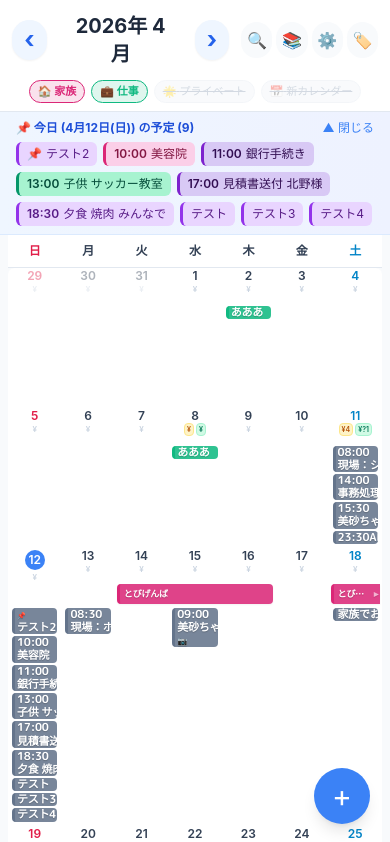
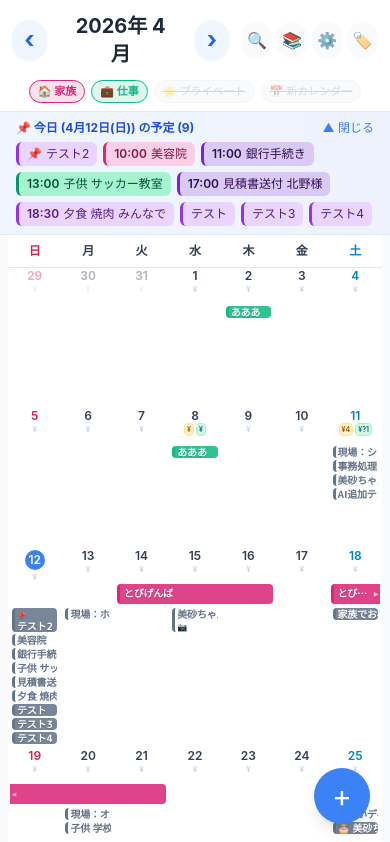
Before and after one commit to kentaro-shimizu-alt/family-calendar, a Next.js app: page / in a window 390 px wide. Shown: the top 842 px of the page. Built offline with nearby package versions, Linux system fonts and the light colour scheme.

Commit message:
スマホUI改修: 文字10px統一、終日/時間指定分離、subAccent下線、時間非表示

```diff
--- a/src/app/globals.css
+++ b/src/app/globals.css
@@ -46,6 +46,15 @@ body {
     font-weight: 700 !important;
     letter-spacing: -0.02em;
     overflow: hidden !important;
+  }
+  /* 変更3: subAccentがある場合、ブロック下部に2pxの線をつける */
+  .ev-block[data-sub-accent] {
+    border-bottom: 2px solid var(--ev-sub-accent) !important;
+  }
+  /* 変更4: 時間指定予定はtransparent背景・text-shadowなし */
+  .ev-block[data-timed] {
+    background-color: transparent !important;
+    text-shadow: none !important;
   }
 }
 
--- a/src/components/MonthView.tsx
+++ b/src/components/MonthView.tsx
@@ -280,28 +280,34 @@ export default function MonthView({ currentMonth, events, dailyData, subCalendar
                         <div className="flex flex-col gap-[2px]">
                           {dayEvents.map((ev) => {
                             const c = resolveEventColor(ev, subCalendars);
+                            // スマホ: 時間指定予定は背景なし・accent色テキスト
+                            const isTimed = !!ev.startTime;
                             return (
                               <button
                                 key={ev.id}
                                 onClick={(e) => { e.stopPropagation(); onEventClick(ev); }}
-                                className="ev-block text-left text-[11px] sm:text-[12px] leading-[1.2] rounded px-0.5 sm:px-1 py-0 sm:py-[2px] hover:brightness-95 transition font-bold overflow-hidden"
+                                className="ev-block text-left text-[10px] sm:text-[12px] leading-[1.2] rounded px-0.5 sm:px-1 py-0 sm:py-[2px] hover:brightness-95 transition font-bold overflow-hidden"
                                 style={{
                                   '--ev-bg': c.bg,
                                   '--ev-fg': c.fg,
-                                  '--ev-mobile-bg': c.mobileBg,
-                                  '--ev-mobile-fg': c.mobileFg,
+                                  '--ev-mobile-bg': isTimed ? 'transparent' : c.mobileBg,
+                                  '--ev-mobile-fg': isTimed ? c.accent : c.mobileFg,
                                   '--ev-accent': c.accent,
+                                  '--ev-sub-accent': c.subAccent || '',
                                   backgroundColor: c.bg,
                                   color: c.fg,
                                   borderLeft: `3px solid ${c.accent}`,
                                   borderRight: c.subAccent ? `3px solid ${c.subAccent}` : undefined,
                                 } as React.CSSProperties}
+                                data-timed={isTimed ? 'true' : undefined}
+                                data-sub-accent={c.subAccent || undefined}
                                 title={ev.title}
                               >
                                 {ev.pinned && <span className="text-[7px] sm:text-[8px]">📌</span>}
                                 {ev.site && <span className="text-[7px] sm:text-[8px]">💼</span>}
+                                {/* スマホでは時間指定予定の時間は非表示 */}
                                 {ev.startTime && (
-                                  <span className="font-bold">{ev.startTime}</span>
+                                  <span className="font-bold hidden sm:inline">{ev.startTime}</span>
                                 )}
                                 <span className="truncate">{ev.title}</span>
                                 {ev.images && ev.images.length > 0 && (
@@ -528,13 +534,14 @@ export default function MonthView({ currentMonth, events, dailyData, subCalendar
                     <button
                       key={`${b.event.id}__${b.weekIdx}__${b.startCol}`}
                       onClick={(e) => { e.stopPropagation(); onEventClick(b.event); }}
-                      className="ev-block pointer-events-auto absolute text-left text-[9px] sm:text-[12px] leading-tight truncate hover:brightness-95 transition flex items-center gap-0.5 font-bold sm:font-medium shadow-sm"
+                      className="ev-block pointer-events-auto absolute text-left text-[10px] sm:text-[12px] leading-tight truncate hover:brightness-95 transition flex items-center gap-0.5 font-bold sm:font-medium shadow-sm"
                       style={{
                         '--ev-bg': c.bg,
                         '--ev-fg': c.fg,
                         '--ev-mobile-bg': c.mobileBg,
                         '--ev-mobile-fg': c.mobileFg,
                         '--ev-accent': c.accent,
+                        '--ev-sub-accent': c.subAccent || '',
                         left: `calc(${leftPct}% + 2px)`,
                         width: `calc(${widthPct}% - 4px)`,
                         top,
@@ -550,6 +557,7 @@ export default function MonthView({ currentMonth, events, dailyData, subCalendar
                         paddingLeft: b.continuesLeft ? 2 : 4,
                         paddingRight: b.continuesRight ? 2 : 4,
                       } as React.CSSProperties}
+                      data-sub-accent={c.subAccent || undefined}
                       title={b.event.title}
                     >
                       {b.continuesLeft && <span className="text-[8px] opacity-60">◂</span>}
```
